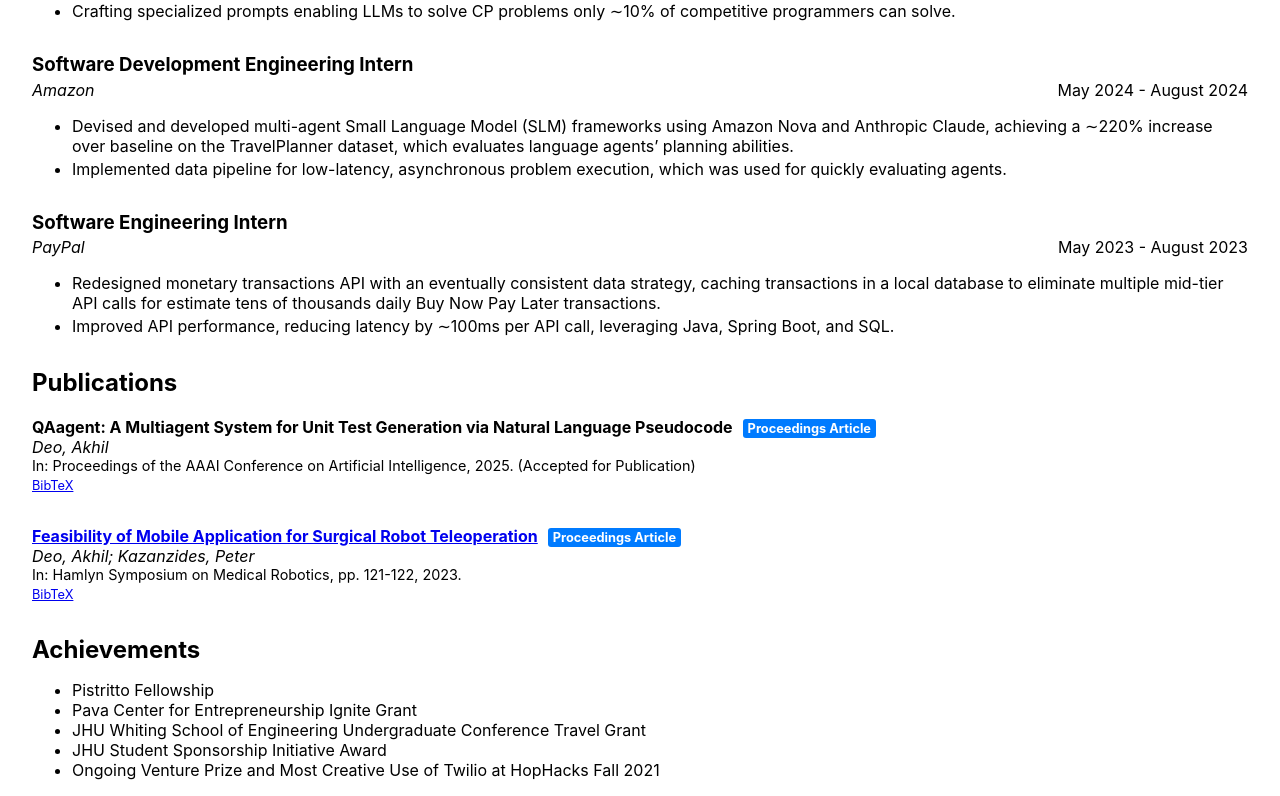
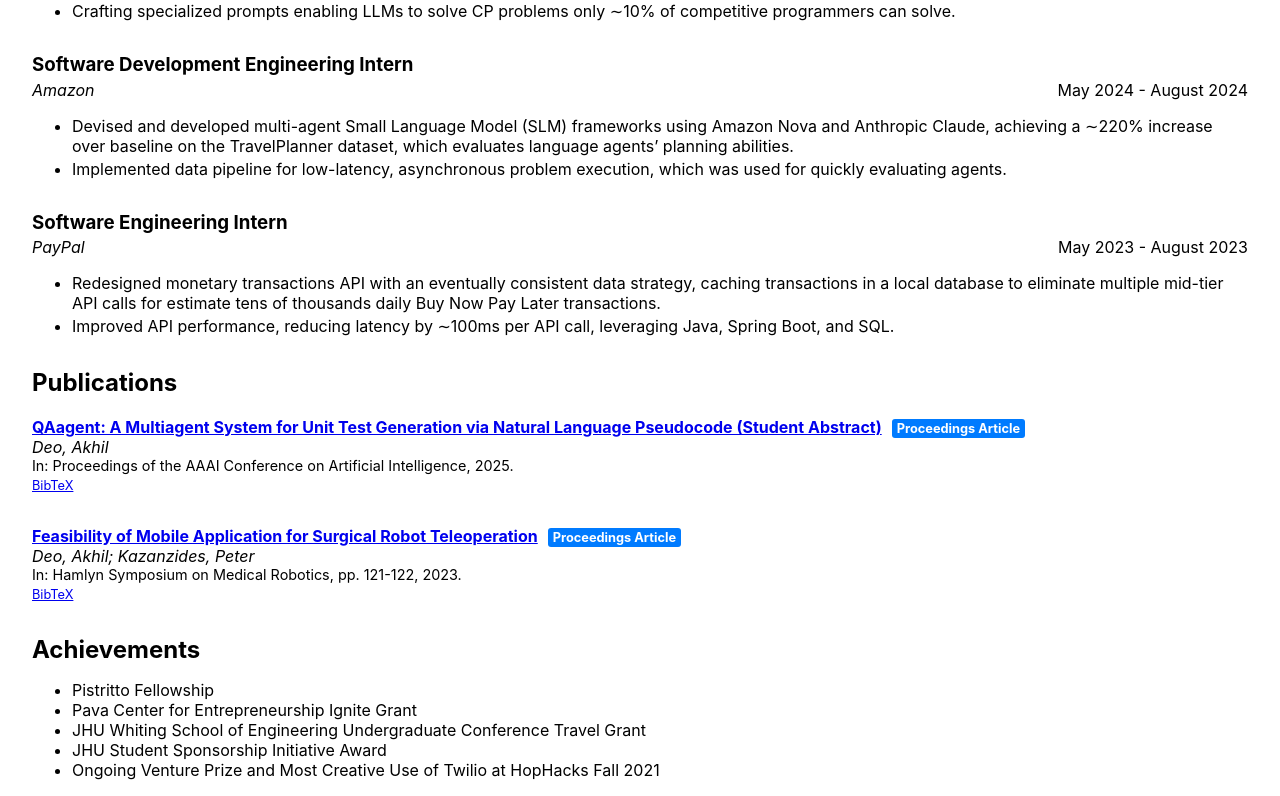
Before and after one commit to AkhilDeo/me, a React (Create React App) app: page / in a window 1280 px wide. Shown: the part 1158-1954 px from the top of the page. Built offline with nearby package versions, Linux system fonts and the light colour scheme.

Commit message:
Update AAAI Publication Information

```diff
--- a/package.json
+++ b/package.json
@@ -10,11 +10,11 @@
     "ajv-keywords": "^5.1.0",
     "react": "^18.3.1",
     "react-dom": "^18.3.1",
-    "react-scripts": "^5.0.1",
+    "react-scripts": "^3.0.1",
     "web-vitals": "^2.1.4"
   },
   "scripts": {
-    "start": "react-scripts start",
+    "start": "export NODE_OPTIONS=--openssl-legacy-provider && react-scripts start",
     "build": "react-scripts build",
     "test": "react-scripts test",
     "eject": "react-scripts eject"
--- a/src/components/Publications.jsx
+++ b/src/components/Publications.jsx
@@ -41,20 +41,21 @@
     {
       authors: "Deo, Akhil",
       title:
-        "QAagent: A Multiagent System for Unit Test Generation via Natural Language Pseudocode",
+        "QAagent: A Multiagent System for Unit Test Generation via Natural Language Pseudocode (Student Abstract)",
       details:
-        "In: Proceedings of the AAAI Conference on Artificial Intelligence, 2025. (Accepted for Publication)",
-      bibtex: `@inproceedings{Deo2025,
-        series = {AAAI2025},
-        title = {QAagent: A Multiagent System for Unit Test Generation via Natural Language Pseudocode},
-        journal = {Proceedings of the AAAI Conference on Artificial Intelligence},
-        publisher = {Association for the Advancement of Artificial Intelligence (AAAI)},
-        author = {Deo, Akhil},
-        year = {2025},
-        month = feb,
-        note = {accepted for publication}
+        "In: Proceedings of the AAAI Conference on Artificial Intelligence, 2025.",
+      bibtex: `@article{Deo_2025,
+        title={QAagent: A Multiagent System for Unit Test Generation via Natural Language Pseudocode (Student Abstract)},
+        volume={39},
+        url={https://ojs.aaai.org/index.php/AAAI/article/view/35246},
+        DOI={10.1609/aaai.v39i28.35246},
+        number={28},
+        journal={Proceedings of the AAAI Conference on Artificial Intelligence},
+        author={Deo, Akhil},
+        year={2025}, month={Apr.},
+        pages={29345-29347}
       }`,
-      // No URL for this publication
+      url: "https://doi.org/10.1609/aaai.v39i28.35246"
     },
     {
       authors: "Deo, Akhil; Kazanzides, Peter",
```
